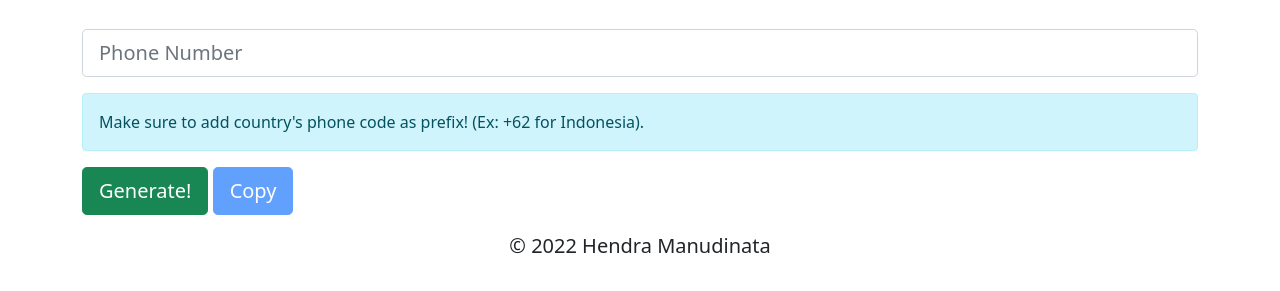
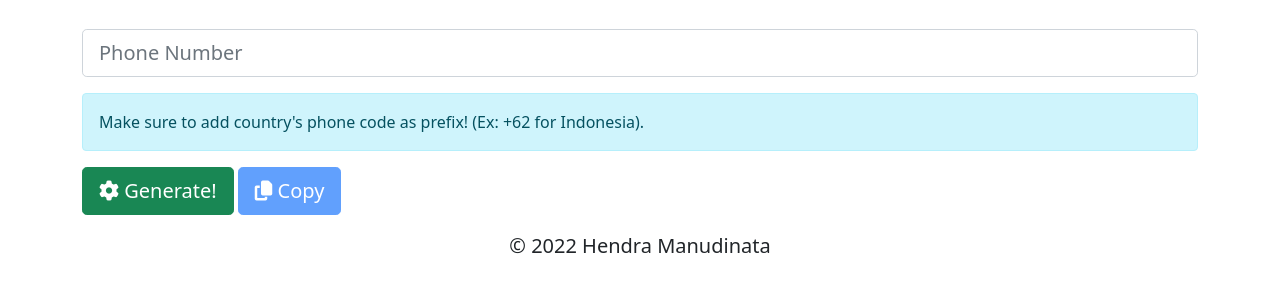
Before and after one commit to ProjectHendraManudinata/WaMe-Generator, a plain HTML site: page index.html in a window 1280 px wide. Shown: the part 161-452 px from the top of the page. Drawn offline with nearby package versions, Linux system fonts and the light colour scheme.

Commit message:
Add FontAwesome icons

```diff
--- a/index.html
+++ b/index.html
@@ -16,6 +16,7 @@
       integrity="sha384-ka7Sk0Gln4gmtz2MlQnikT1wXgYsOg+OMhuP+IlRH9sENBO0LRn5q+8nbTov4+1p"
       crossorigin="anonymous"
     ></script>
+    <script src="https://kit.fontawesome.com/e98246b35d.js" crossorigin="anonymous"></script>
   </head>
   <body>
     <!-- Navbar -->
@@ -70,8 +71,10 @@
         </div>
         <div class="row">
           <div class="col">
-            <button type="button" id="genButton" class="btn btn-success btn-lg" onclick="startGen()">Generate!</button>
-            <button type="button" id="copyButton" class="btn btn-primary btn-lg" onclick="copyLink()" disabled>Copy</button>
+            <button type="button" id="genButton" class="btn btn-success btn-lg" onclick="startGen()"><i class="fas fa-cog"></i> Generate!</button>
+            <button type="button" id="copyButton" class="btn btn-primary btn-lg" onclick="copyLink()" disabled>
+              <i class="fas fa-copy"></i> Copy
+            </button>
           </div>
         </div>
       </div>
```
